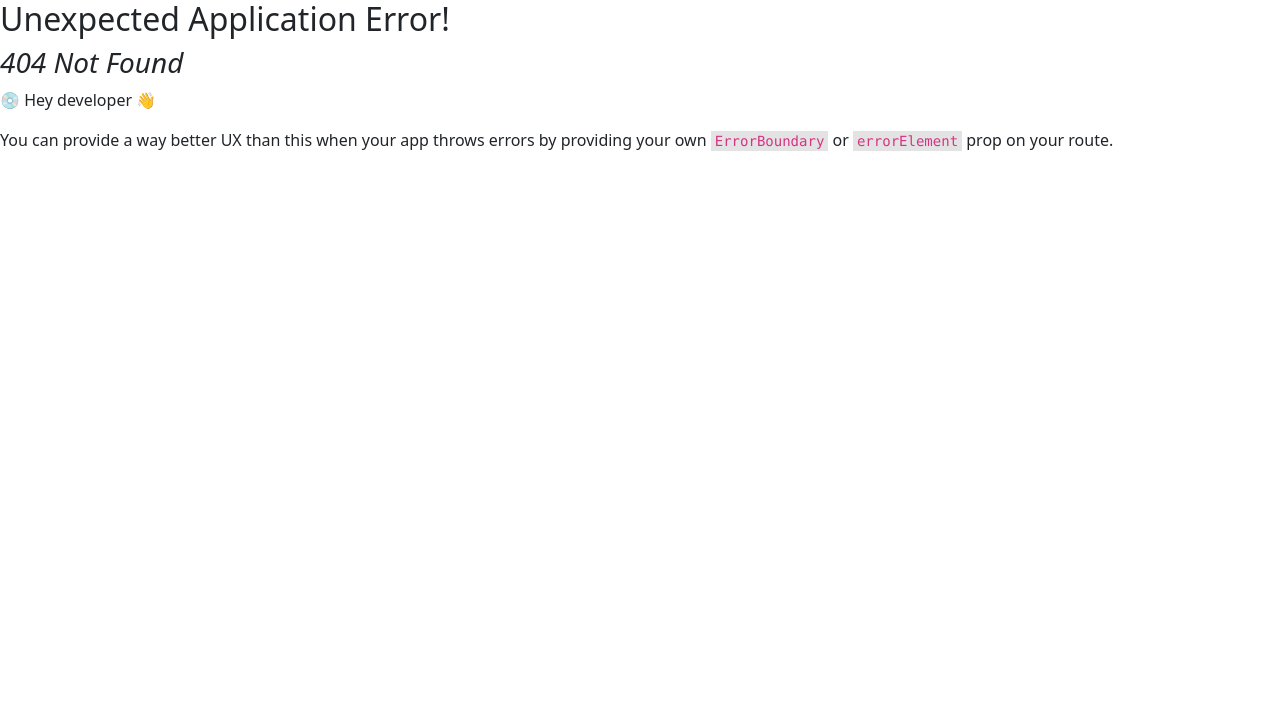
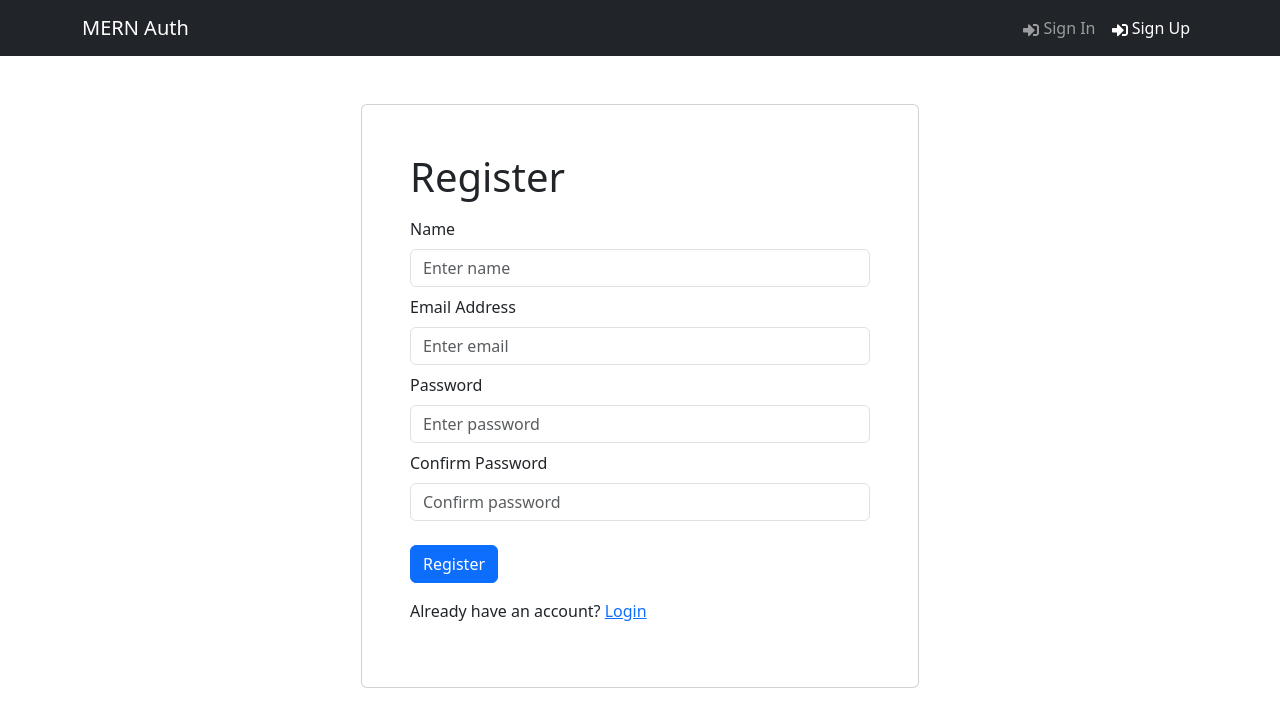
Before and after one commit to Anton-Vlad/mern-auth-2024, a React (Vite) app in the folder frontend/: page /register in a window 1280 px wide. Before the commit this address had no page. Shown: the top 726 px of the page. Built offline with nearby package versions, Linux system fonts and the light colour scheme.

Commit message:
Added Registe screen UI

```diff
--- a/frontend/src/main.jsx
+++ b/frontend/src/main.jsx
@@ -7,12 +7,14 @@
 import './index.css';
 import HomeScreen from './screens/HomeScreen.jsx';
 import LoginScreen from './screens/LoginScreen.jsx';
+import RegisterScreen from './screens/RegisterScreen.jsx';
 
 const router = createBrowserRouter(
   createRoutesFromElements(
     <Route path='/' element={ <App /> }>
       <Route index={true} path='/' element={ <HomeScreen/> }/>
       <Route path='/login' element={ <LoginScreen/> }/>
+      <Route path='/register' element={ <RegisterScreen/> }/>
     </Route>
   )
 )
--- /dev/null
+++ b/frontend/src/screens/RegisterScreen.jsx
@@ -0,0 +1,105 @@
+import { useState, useEffect } from 'react';
+import { Form, Button, Row, Col } from 'react-bootstrap';
+import FormContainer from '../components/FormContainer';
+// import Loader from '../components/Loader';
+// // import { Link, useLocation, useNavigate } from 'react-router-dom';
+import { Link, useNavigate } from 'react-router-dom';
+// import { useDispatch, useSelector } from 'react-redux';
+// import { useRegisterMutation } from '../slices/usersApiSlice';
+// import { setCredentials } from '../slices/authSlice';
+// import { toast } from 'react-toastify';
+
+const RegisterScreen = () => {
+  const [name, setName] = useState('');
+  const [email, setEmail] = useState('');
+  const [password, setPassword] = useState('');
+  const [confirmPassword, setConfirmPassword] = useState('');
+
+//   const dispatch = useDispatch();
+  const navigate = useNavigate();
+
+//   const [register, { isLoading }] = useRegisterMutation();
+
+//   const { userInfo } = useSelector((state) => state.auth);
+
+//   useEffect(() => {
+//     if (userInfo) {
+//       navigate('/');
+//     }
+//   }, [navigate, userInfo]);
+
+  const submitHandler = async (e) => {
+    e.preventDefault();
+
+    // if (password !== confirmPassword) {
+    //   toast.error('Passwords do not match');
+    // } else {
+    //   try {
+    //     const res = await register({ name, email, password }).unwrap();
+    //     dispatch(setCredentials({ ...res }));
+    //     navigate('/');
+    //   } catch (err) {
+    //     toast.error(err?.data?.message || err.error);
+    //   }
+    // }
+  };
+  return (
+    <FormContainer>
+      <h1>Register</h1>
+      <Form onSubmit={submitHandler}>
+        <Form.Group className='my-2' controlId='name'>
+          <Form.Label>Name</Form.Label>
+          <Form.Control
+            type='name'
+            placeholder='Enter name'
+            value={name}
+            onChange={(e) => setName(e.target.value)}
+          ></Form.Control>
+        </Form.Group>
+
+        <Form.Group className='my-2' controlId='email'>
+          <Form.Label>Email Address</Form.Label>
+          <Form.Control
+            type='email'
+            placeholder='Enter email'
+            value={email}
+            onChange={(e) => setEmail(e.target.value)}
+          ></Form.Control>
+        </Form.Group>
+
+        <Form.Group className='my-2' controlId='password'>
+          <Form.Label>Password</Form.Label>
+          <Form.Control
+            type='password'
+            placeholder='Enter password'
+            value={password}
+            onChange={(e) => setPassword(e.target.value)}
+          ></Form.Control>
+        </Form.Group>
+        <Form.Group className='my-2' controlId='confirmPassword'>
+          <Form.Label>Confirm Password</Form.Label>
+          <Form.Control
+            type='password'
+            placeholder='Confirm password'
+            value={confirmPassword}
+            onChange={(e) => setConfirmPassword(e.target.value)}
+          ></Form.Control>
+        </Form.Group>
+
+        <Button type='submit' variant='primary' className='mt-3'>
+          Register
+        </Button>
+
+        {/* {isLoading && <Loader />} */}
+      </Form>
+
+      <Row className='py-3'>
+        <Col>
+          Already have an account? <Link to={`/login`}>Login</Link>
+        </Col>
+      </Row>
+    </FormContainer>
+  );
+};
+
+export default RegisterScreen;
```
